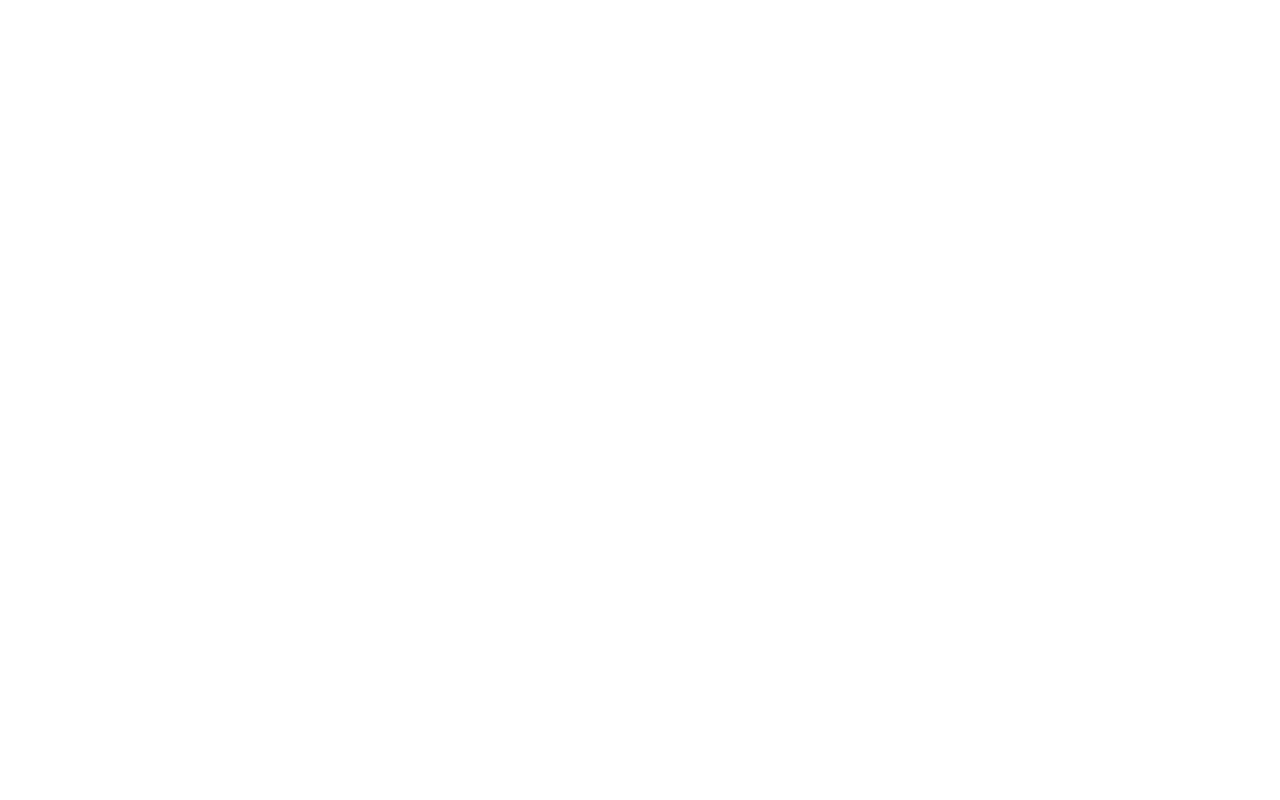
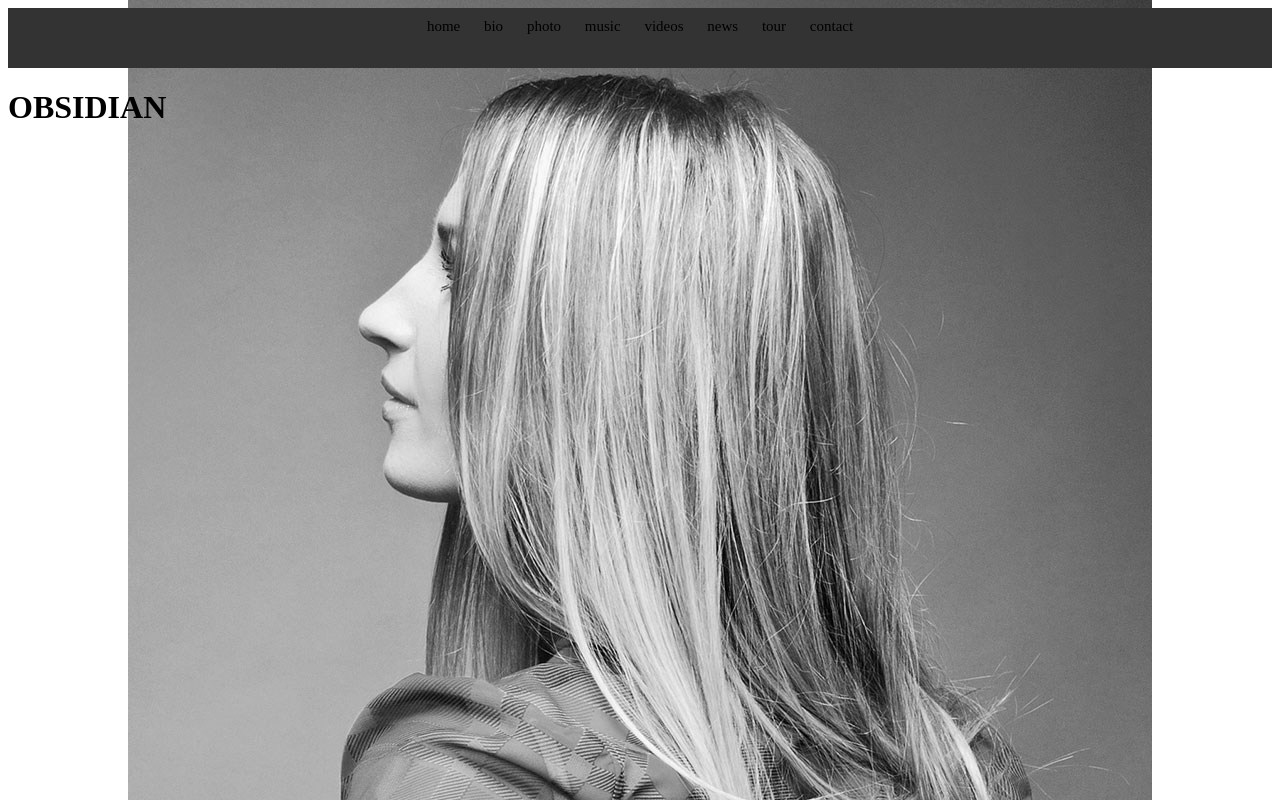
Before and after one commit to Nicomartin14/site_musique, a plain HTML site: page index.html in a window 1280 px wide. Drawn offline with Linux system fonts and the light colour scheme.

Commit message:
ajout des fichier index.html et le css

```diff
--- a/css/style.css
+++ b/css/style.css
@@ -0,0 +1,31 @@
+nav{
+	background-color: #333;
+	margin: 0;
+	font-size: 15px;
+	text-align: center;
+	width: 100%;
+	height: 60px;
+}
+
+nav ul{
+	margin: 0;
+	padding: 0;
+}
+
+nav ul li{
+	margin: 10px;
+	display: inline-block;
+	list-style-type: none;
+	font-size: 15px;
+}
+
+#titre{
+	float:
+
+}
+body{
+	background-image: url(../images/background.jpg);
+	background-repeat: no-repeat;
+	background-position: center;
+	background-attachment: fixed;
+}
--- a/index.html
+++ b/index.html
@@ -1 +1,33 @@
-<DOCTYPE html>
+<!DOCTYPE html>
+<html>
+	<meta charset="utf-8">
+	<link type="text/css" rel="stylesheet" href="css/style.css">
+
+	<head>
+		<title>défi simplon</title>
+	</head>
+
+	<body>
+		<header>
+			<nav>
+				<ul>
+					<li>home</li>
+					<li>bio</li>
+					<li>photo</li>
+					<li>music</li>
+					<li>videos</li>
+					<li>news</li>
+					<li>tour</li>
+					<li>contact</li>
+
+				</ul>
+			</nav>
+		</header>
+
+		<h1 id="titre">OBSIDIAN</h1>
+
+		<footer> </footer>
+
+	</body>
+
+</html>
```
